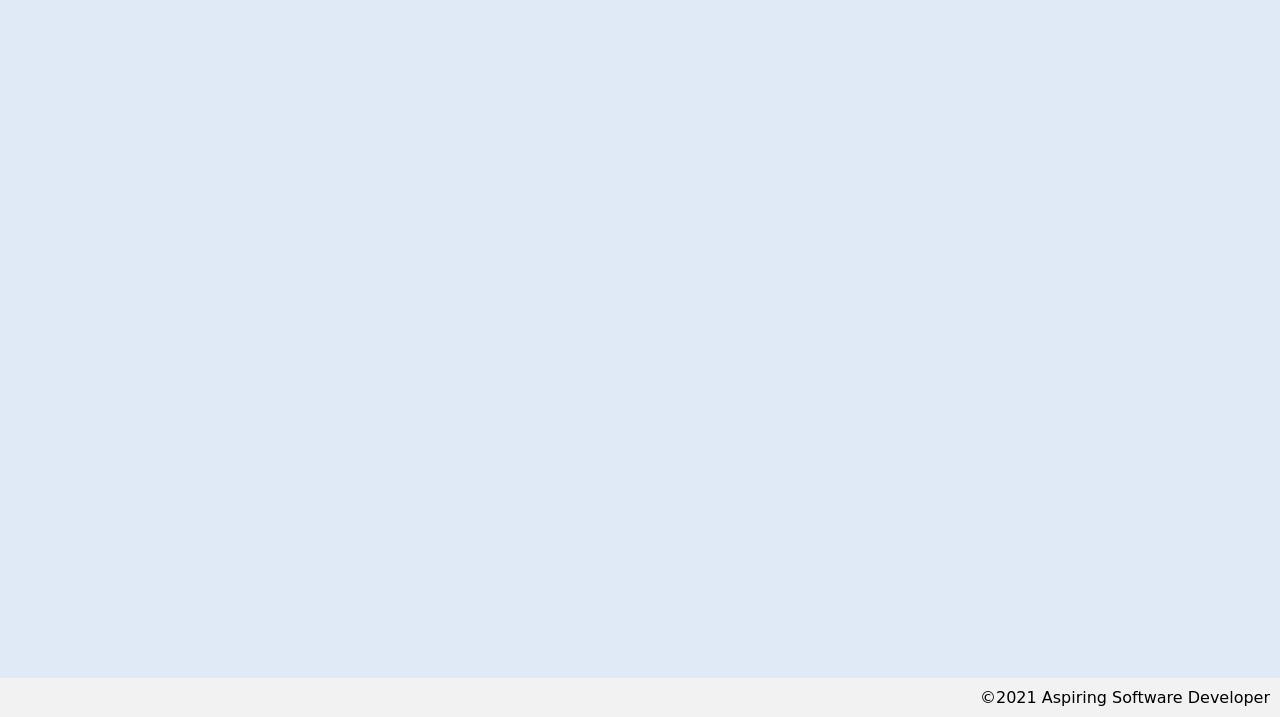
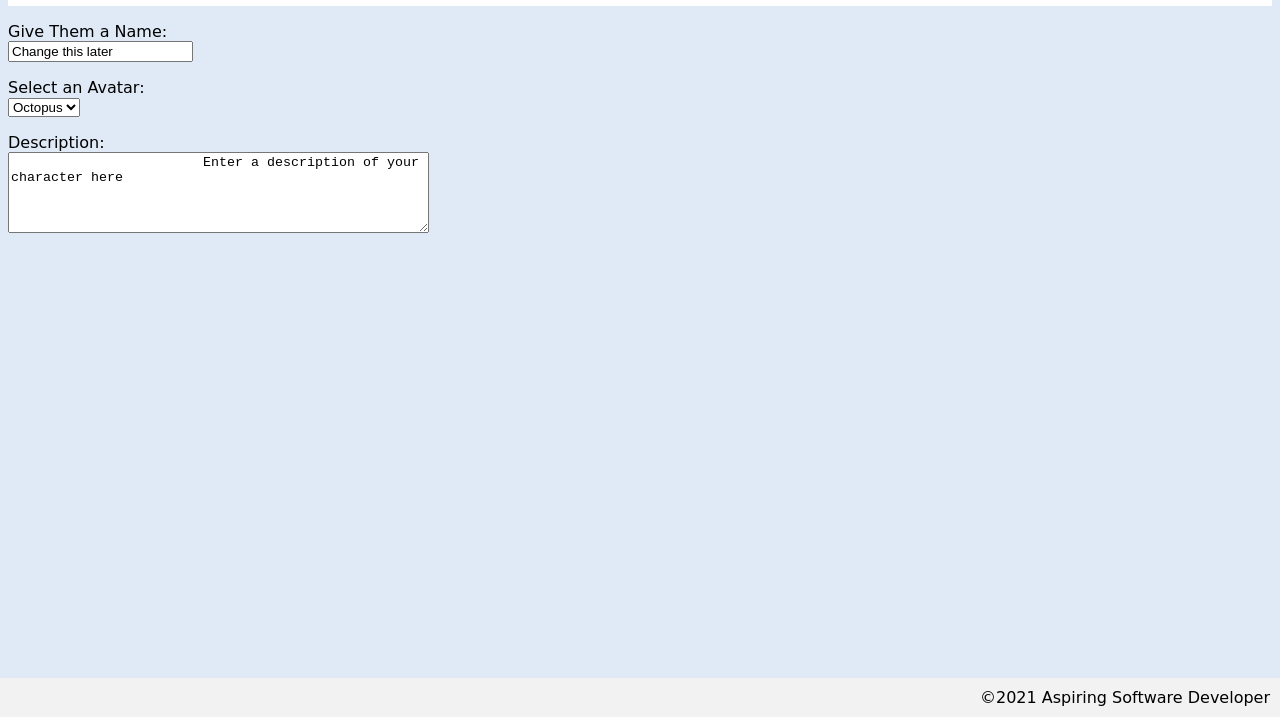
Before and after one commit to Jmart5564/greeting-card, a plain HTML site: page index.html in a window 1280 px wide. Shown: the part 83-800 px from the top of the page. Drawn offline with Linux system fonts and the light colour scheme; a web font is replaced by a local one.

Commit message:
Added HTML

```diff
--- a/index.html
+++ b/index.html
@@ -11,11 +11,36 @@
 
 <body>
     <header>
-
+        <h1>Build your Character</h1>
     </header>
 
     <main>
-
+        <div id="character-builder">
+            <section id="custom-inputs">
+                <p>
+                    <label>
+                        Give Them a Name:<br>
+                        <input id="name-input" value="Change this later">
+                    </label>
+                </p>
+                <p>
+                    Select an Avatar:<br>
+                    <select id="avatar-select">
+                        <option value="octopus.webp">Octopus</option>
+                        <option value="octopus.webp">Octopus</option>
+                        <option value="octopus.webp">Octopus</option>
+                        <option value="octopus.webp">Octopus</option>
+                        <option value="octopus.webp">Octopus</option>
+                    </select>
+                </p>
+                <p>
+                    Description:<br>
+                    <textarea id="description-input" rows="5" cols="50">
+                        Enter a description of your character here
+                    </textarea>
+                </p>
+            </section>
+        </div>
     </main>
 
     <footer>&copy;2021 Aspiring Software Developer</footer>
```
Also changed, not shown: octopus.webp (added).
